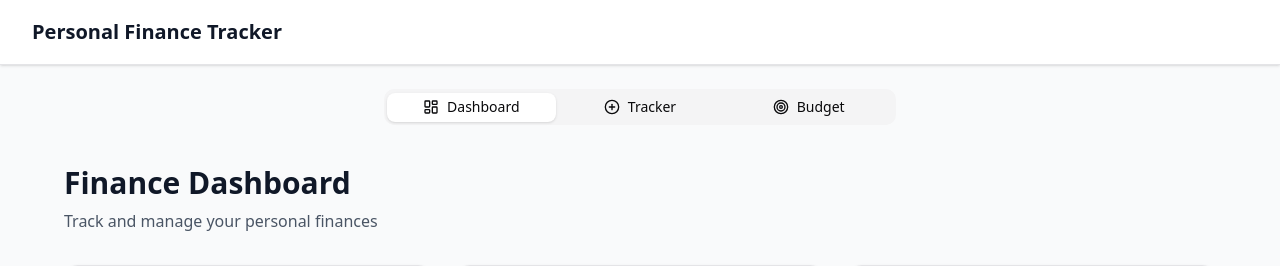
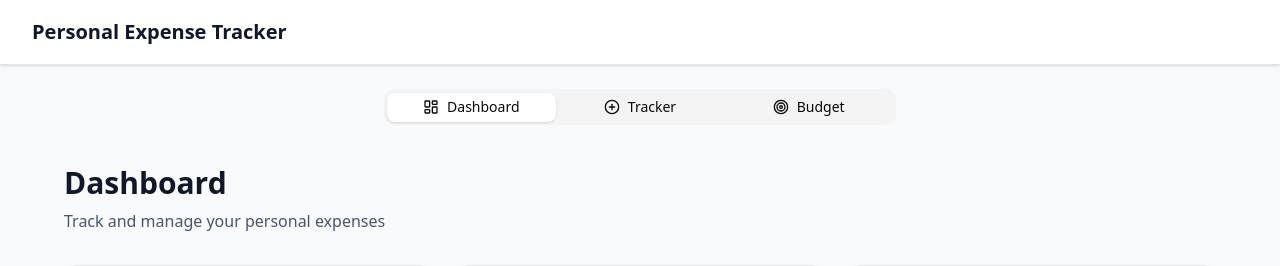
Before and after one commit to Nikhil-0010/personal-expense-tracker, a Next.js app: page /home in a window 1280 px wide. Shown: the top 266 px of the page. Built offline with nearby package versions, Linux system fonts and the light colour scheme; no server answers; the database is empty.

Commit message:
fixes on homepage

```diff
--- a/app/home/page.js
+++ b/app/home/page.js
@@ -21,7 +21,7 @@ export default function HomePage() {
                   <div className="flex items-center">
                 <div className="flex-shrink-0">
                   <Link href="/" className="text-xl font-bold text-gray-900">
-                    Personal Finance Tracker
+                    Personal Expense Tracker
                   </Link>
                 </div>
                   </div>
--- a/app/page.js
+++ b/app/page.js
@@ -11,8 +11,8 @@ export default function Home() {
       <div className="min-h-screen bg-gray-50" >
         <div className="w-full min-h-screen flex flex-col items-center justify-center gap-6">
           <div className="text-center">
-            <h1 className="text-3xl font-bold text-gray-900 sm:text-4xl" >Personal Finance Tracker</h1>
-            <p className="mt-2 text-gray-600" >Track your income and expenses with ease</p>
+            <h1 className="text-3xl font-bold text-gray-900 sm:text-4xl" >Personal Expense Tracker</h1>
+            <p className="mt-2 text-gray-600" >Track and manage your expenses with ease</p>
           </div>
           <Button  className="cursor-pointer" onClick={() => router.push('/home')} > <HomeIcon className="w-4 h-4" /> Home </Button>
         </div>
--- a/components/dashboard/Dashboard.jsx
+++ b/components/dashboard/Dashboard.jsx
@@ -45,8 +45,8 @@ export default function Dashboard() {
                 <div className="max-w-6xl mx-auto space-y-8">
                     {/* header */}
                         <div>
-                            <h1 className="text-3xl font-bold text-gray-900">Finance Dashboard</h1>
-                            <p className="mt-2 text-gray-600">Track and manage your personal finances</p>
+                            <h1 className="text-3xl font-bold text-gray-900">Dashboard</h1>
+                            <p className="mt-2 text-gray-600">Track and manage your personal expenses</p>
                         </div>
                     <SummaryCards
                         totalExpenses={totalExpenses}
--- a/components/transactions/TransactionPage.jsx
+++ b/components/transactions/TransactionPage.jsx
@@ -80,7 +80,7 @@ export default function TransactionsPage() {
                     {/* title */}
                     <div className="text-center">
                         <h1 className="text-3xl font-bold text-gray-900 sm:text-4xl" >Transaction Tracker</h1>
-                        <p className="my-2 text-gray-600" >Track your income and expenses with ease</p>
+                        <p className="my-2 text-gray-600" >Add and track your expenses with ease</p>
                     </div>
 
                     {/* Transaction Form */}
```
Also changed, not shown: 1 other file (tests, documents, lock files or other folders).
